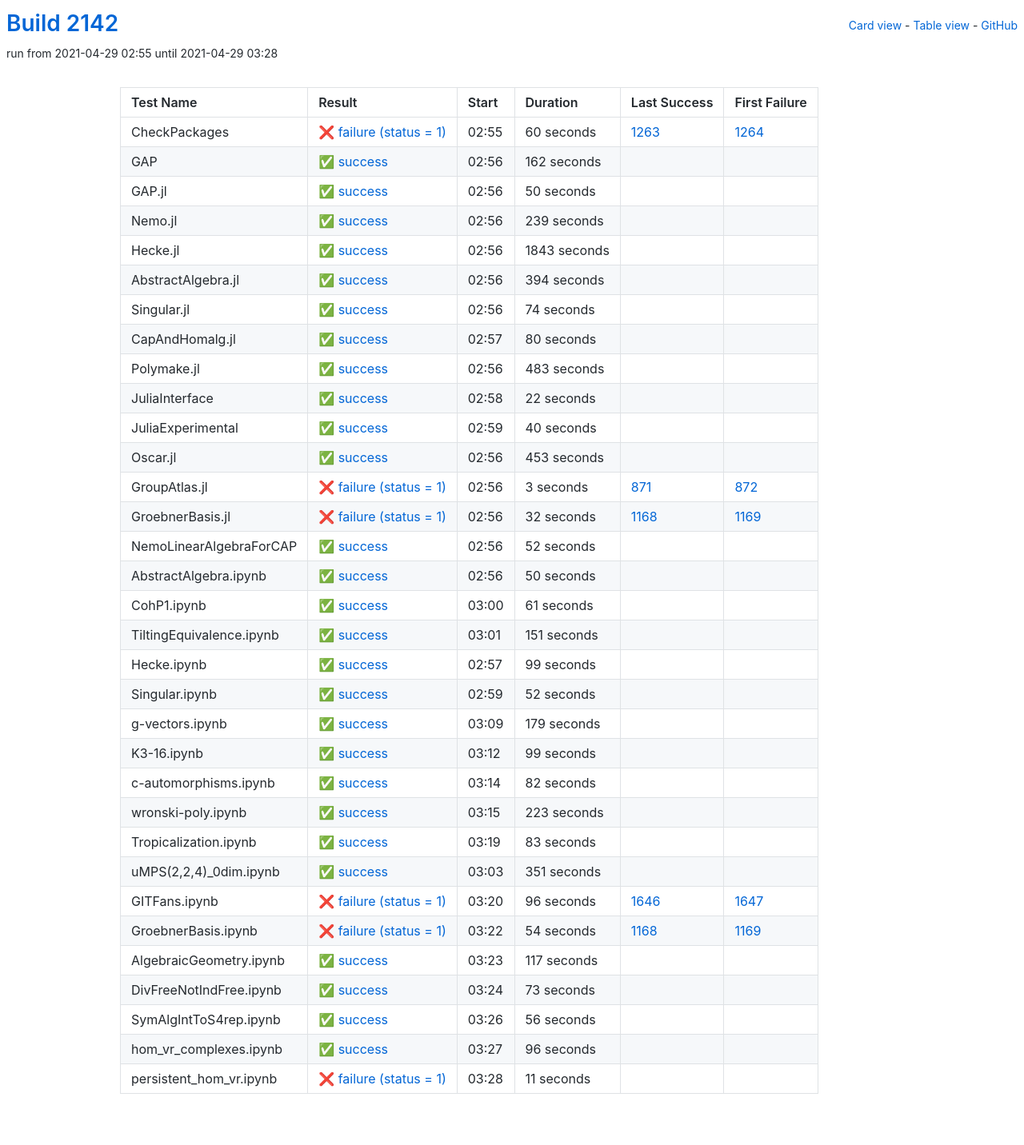
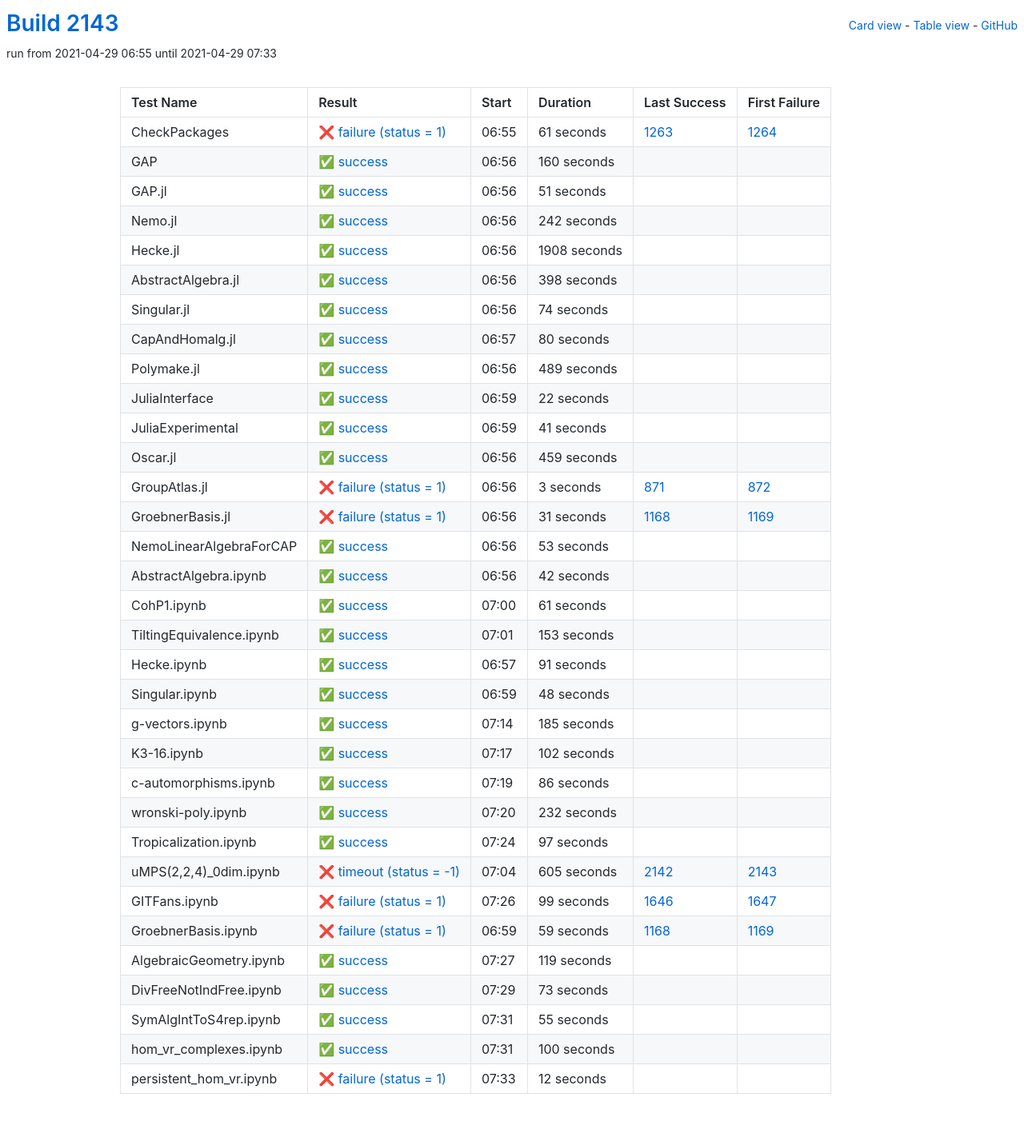
Before and after one commit to oscar-system/oscar-ci-status-stable, a Jekyll site: the page built from table.html, in a window 1280 px wide. Shown: the whole page at 80% size. Built offline with Jekyll 4.4.1, drawn with Linux system fonts in a browser that asks for light colours.

Commit message:
Build #2143

```diff
--- a/_data/ci.yml
+++ b/_data/ci.yml
@@ -1,6 +1,6 @@
 ---
-build: 2142
-build_url: https://oscarci.mathematik.uni-kl.de/job/oscar-stable/2142/
+build: 2143
+build_url: https://oscarci.mathematik.uni-kl.de/job/oscar-stable/2143/
 job: oscar-stable
 organization: oscar-system
 repo: oscar-ci-status-stable
@@ -8,80 +8,80 @@ repourl: https://github.com/oscar-system/oscar-ci-status-stable
 tests:
 - name: CheckPackages
   id: checkpackages
-  log: https://oscarci.mathematik.uni-kl.de/job/oscar-stable/2142/artifact/logs/build-2142/CheckPackages.log
-  start: 2021-04-29 02:55
+  log: https://oscarci.mathematik.uni-kl.de/job/oscar-stable/2143/artifact/logs/build-2143/CheckPackages.log
+  start: 2021-04-29 06:55
   success: false
   exitcode: 1
   status: failure
-  duration: 60
+  duration: 61
   last_success: 1263
   last_success_url: https://oscarci.mathematik.uni-kl.de/job/oscar-stable/1263/
   first_failure: 1264
   first_failure_url: https://oscarci.mathematik.uni-kl.de/job/oscar-stable/1264/
 - name: GAP
   id: gap
-  log: https://oscarci.mathematik.uni-kl.de/job/oscar-stable/2142/artifact/logs/build-2142/GAP.log
-  start: 2021-04-29 02:56
+  log: https://oscarci.mathematik.uni-kl.de/job/oscar-stable/2143/artifact/logs/build-2143/GAP.log
+  start: 2021-04-29 06:56
   success: true
   exitcode: 0
   status: success
-  duration: 162
+  duration: 160
   last_success: false
   last_success_url:
   first_failure: false
   first_failure_url:
 - name: GAP.jl
   id: gap-jl
-  log: https://oscarci.mathematik.uni-kl.de/job/oscar-stable/2142/artifact/logs/build-2142/GAP.jl.log
-  start: 2021-04-29 02:56
+  log: https://oscarci.mathematik.uni-kl.de/job/oscar-stable/2143/artifact/logs/build-2143/GAP.jl.log
+  start: 2021-04-29 06:56
   success: true
   exitcode: 0
   status: success
-  duration: 50
+  duration: 51
   last_success: false
   last_success_url:
   first_failure: false
   first_failure_url:
 - name: Nemo.jl
   id: nemo-jl
-  log: https://oscarci.mathematik.uni-kl.de/job/oscar-stable/2142/artifact/logs/build-2142/Nemo.jl.log
-  start: 2021-04-29 02:56
+  log: https://oscarci.mathematik.uni-kl.de/job/oscar-stable/2143/artifact/logs/build-2143/Nemo.jl.log
+  start: 2021-04-29 06:56
   success: true
   exitcode: 0
   status: success
-  duration: 239
+  duration: 242
   last_success: false
   last_success_url:
   first_failure: false
   first_failure_url:
 - name: Hecke.jl
   id: hecke-jl
-  log: https://oscarci.mathematik.uni-kl.de/job/oscar-stable/2142/artifact/logs/build-2142/Hecke.jl.log
-  start: 2021-04-29 02:56
+  log: https://oscarci.mathematik.uni-kl.de/job/oscar-stable/2143/artifact/logs/build-2143/Hecke.jl.log
+  start: 2021-04-29 06:56
   success: true
   exitcode: 0
   status: success
-  duration: 1843
+  duration: 1908
   last_success: false
   last_success_url:
   first_failure: false
   first_failure_url:
 - name: AbstractAlgebra.jl
   id: abstractalgebra-jl
-  log: https://oscarci.mathematik.uni-kl.de/job/oscar-stable/2142/artifact/logs/build-2142/AbstractAlgebra.jl.log
-  start: 2021-04-29 02:56
+  log: https://oscarci.mathematik.uni-kl.de/job/oscar-stable/2143/artifact/logs/build-2143/AbstractAlgebra.jl.log
+  start: 2021-04-29 06:56
   success: true
   exitcode: 0
   status: success
-  duration: 394
+  duration: 398
   last_success: false
   last_success_url:
   first_failure: false
   first_failure_url:
 - name: Singular.jl
   id: singular-jl
-  log: https://oscarci.mathematik.uni-kl.de/job/oscar-stable/2142/artifact/logs/build-2142/Singular.jl.log
-  start: 2021-04-29 02:56
+  log: https://oscarci.mathematik.uni-kl.de/job/oscar-stable/2143/artifact/logs/build-2143/Singular.jl.log
+  start: 2021-04-29 06:56
   success: true
   exitcode: 0
   status: success
@@ -92,8 +92,8 @@ tests:
   first_failure_url:
 - name: CapAndHomalg.jl
   id: capandhomalg-jl
-  log: https://oscarci.mathematik.uni-kl.de/job/oscar-stable/2142/artifact/logs/build-2142/CapAndHomalg.jl.log
-  start: 2021-04-29 02:57
+  log: https://oscarci.mathematik.uni-kl.de/job/oscar-stable/2143/artifact/logs/build-2143/CapAndHomalg.jl.log
+  start: 2021-04-29 06:57
   success: true
   exitcode: 0
   status: success
@@ -104,20 +104,20 @@ tests:
   first_failure_url:
 - name: Polymake.jl
   id: polymake-jl
-  log: https://oscarci.mathematik.uni-kl.de/job/oscar-stable/2142/artifact/logs/build-2142/Polymake.jl.log
-  start: 2021-04-29 02:56
+  log: https://oscarci.mathematik.uni-kl.de/job/oscar-stable/2143/artifact/logs/build-2143/Polymake.jl.log
+  start: 2021-04-29 06:56
   success: true
   exitcode: 0
   status: success
-  duration: 483
+  duration: 489
   last_success: false
   last_success_url:
   first_failure: false
   first_failure_url:
 - name: JuliaInterface
   id: juliainterface
-  log: https://oscarci.mathematik.uni-kl.de/job/oscar-stable/2142/artifact/logs/build-2142/JuliaInterface.log
-  start: 2021-04-29 02:58
+  log: https://oscarci.mathematik.uni-kl.de/job/oscar-stable/2143/artifact/logs/build-2143/JuliaInterface.log
+  start: 2021-04-29 06:59
   success: true
   exitcode: 0
   status: success
@@ -128,32 +128,32 @@ tests:
   first_failure_url:
 - name: JuliaExperimental
   id: juliaexperimental
-  log: https://oscarci.mathematik.uni-kl.de/job/oscar-stable/2142/artifact/logs/build-2142/JuliaExperimental.log
-  start: 2021-04-29 02:59
+  log: https://oscarci.mathematik.uni-kl.de/job/oscar-stable/2143/artifact/logs/build-2143/JuliaExperimental.log
+  start: 2021-04-29 06:59
   success: true
   exitcode: 0
   status: success
-  duration: 40
+  duration: 41
   last_success: false
   last_success_url:
   first_failure: false
   first_failure_url:
 - name: Oscar.jl
   id: oscar-jl
-  log: https://oscarci.mathematik.uni-kl.de/job/oscar-stable/2142/artifact/logs/build-2142/Oscar.jl.log
-  start: 2021-04-29 02:56
+  log: https://oscarci.mathematik.uni-kl.de/job/oscar-stable/2143/artifact/logs/build-2143/Oscar.jl.log
+  start: 2021-04-29 06:56
   success: true
   exitcode: 0
   status: success
-  duration: 453
+  duration: 459
   last_success: false
   last_success_url:
   first_failure: false
   first_failure_url:
 - name: GroupAtlas.jl
   id: groupatlas-jl
-  log: https://oscarci.mathematik.uni-kl.de/job/oscar-stable/2142/artifact/logs/build-2142/GroupAtlas.jl.log
-  start: 2021-04-29 02:56
+  log: https://oscarci.mathematik.uni-kl.de/job/oscar-stable/2143/artifact/logs/build-2143/GroupAtlas.jl.log
+  start: 2021-04-29 06:56
   success: false
   exitcode: 1
   status: failure
@@ -164,44 +164,44 @@ tests:
   first_failure_url: https://oscarci.mathematik.uni-kl.de/job/oscar-stable/872/
 - name: GroebnerBasis.jl
   id: groebnerbasis-jl
-  log: https://oscarci.mathematik.uni-kl.de/job/oscar-stable/2142/artifact/logs/build-2142/GroebnerBasis.jl.log
-  start: 2021-04-29 02:56
+  log: https://oscarci.mathematik.uni-kl.de/job/oscar-stable/2143/artifact/logs/build-2143/GroebnerBasis.jl.log
+  start: 2021-04-29 06:56
   success: false
   exitcode: 1
   status: failure
-  duration: 32
+  duration: 31
   last_success: 1168
   last_success_url: https://oscarci.mathematik.uni-kl.de/job/oscar-stable/1168/
   first_failure: 1169
   first_failure_url: https://oscarci.mathematik.uni-kl.de/job/oscar-stable/1169/
 - name: NemoLinearAlgebraForCAP
   id: nemolinearalgebraforcap
-  log: https://oscarci.mathematik.uni-kl.de/job/oscar-stable/2142/artifact/logs/build-2142/NemoLinearAlgebraForCAP.log
-  start: 2021-04-29 02:56
+  log: https://oscarci.mathematik.uni-kl.de/job/oscar-stable/2143/artifact/logs/build-2143/NemoLinearAlgebraForCAP.log
+  start: 2021-04-29 06:56
   success: true
   exitcode: 0
   status: success
-  duration: 52
+  duration: 53
   last_success: false
   last_success_url:
   first_failure: false
   first_failure_url:
 - name: AbstractAlgebra.ipynb
   id: abstractalgebra-ipynb
-  log: https://oscarci.mathematik.uni-kl.de/job/oscar-stable/2142/artifact/logs/build-2142/AbstractAlgebra.ipynb.log
-  start: 2021-04-29 02:56
+  log: https://oscarci.mathematik.uni-kl.de/job/oscar-stable/2143/artifact/logs/build-2143/AbstractAlgebra.ipynb.log
+  start: 2021-04-29 06:56
   success: true
   exitcode: 0
   status: success
-  duration: 50
+  duration: 42
   last_success: false
   last_success_url:
   first_failure: false
   first_failure_url:
 - name: CohP1.ipynb
   id: cohp1-ipynb
-  log: https://oscarci.mathematik.uni-kl.de/job/oscar-stable/2142/artifact/logs/build-2142/CohP1.ipynb.log
-  start: 2021-04-29 03:00
+  log: https://oscarci.mathematik.uni-kl.de/job/oscar-stable/2143/artifact/logs/build-2143/CohP1.ipynb.log
+  start: 2021-04-29 07:00
   success: true
   exitcode: 0
   status: success
@@ -212,152 +212,152 @@ tests:
   first_failure_url:
 - name: TiltingEquivalence.ipynb
   id: tiltingequivalence-ipynb
-  log: https://oscarci.mathematik.uni-kl.de/job/oscar-stable/2142/artifact/logs/build-2142/TiltingEquivalence.ipynb.log
-  start: 2021-04-29 03:01
+  log: https://oscarci.mathematik.uni-kl.de/job/oscar-stable/2143/artifact/logs/build-2143/TiltingEquivalence.ipynb.log
+  start: 2021-04-29 07:01
   success: true
   exitcode: 0
   status: success
-  duration: 151
+  duration: 153
   last_success: false
   last_success_url:
   first_failure: false
   first_failure_url:
 - name: Hecke.ipynb
   id: hecke-ipynb
-  log: https://oscarci.mathematik.uni-kl.de/job/oscar-stable/2142/artifact/logs/build-2142/Hecke.ipynb.log
-  start: 2021-04-29 02:57
+  log: https://oscarci.mathematik.uni-kl.de/job/oscar-stable/2143/artifact/logs/build-2143/Hecke.ipynb.log
+  start: 2021-04-29 06:57
   success: true
   exitcode: 0
   status: success
-  duration: 99
+  duration: 91
   last_success: false
   last_success_url:
   first_failure: false
   first_failure_url:
 - name: Singular.ipynb
   id: singular-ipynb
-  log: https://oscarci.mathematik.uni-kl.de/job/oscar-stable/2142/artifact/logs/build-2142/Singular.ipynb.log
-  start: 2021-04-29 02:59
+  log: https://oscarci.mathematik.uni-kl.de/job/oscar-stable/2143/artifact/logs/build-2143/Singular.ipynb.log
+  start: 2021-04-29 06:59
   success: true
   exitcode: 0
   status: success
-  duration: 52
+  duration: 48
   last_success: false
   last_success_url:
   first_failure: false
   first_failure_url:
 - name: g-vectors.ipynb
   id: g-vectors-ipynb
-  log: https://oscarci.mathematik.uni-kl.de/job/oscar-stable/2142/artifact/logs/build-2142/g-vectors.ipynb.log
-  start: 2021-04-29 03:09
+  log: https://oscarci.mathematik.uni-kl.de/job/oscar-stable/2143/artifact/logs/build-2143/g-vectors.ipynb.log
+  start: 2021-04-29 07:14
   success: true
   exitcode: 0
   status: success
-  duration: 179
+  duration: 185
   last_success: false
   last_success_url:
   first_failure: false
   first_failure_url:
 - name: K3-16.ipynb
   id: k3-16-ipynb
-  log: https://oscarci.mathematik.uni-kl.de/job/oscar-stable/2142/artifact/logs/build-2142/K3-16.ipynb.log
-  start: 2021-04-29 03:12
+  log: https://oscarci.mathematik.uni-kl.de/job/oscar-stable/2143/artifact/logs/build-2143/K3-16.ipynb.log
+  start: 2021-04-29 07:17
   success: true
   exitcode: 0
   status: success
-  duration: 99
+  duration: 102
   last_success: false
   last_success_url:
   first_failure: false
   first_failure_url:
 - name: c-automorphisms.ipynb
   id: c-automorphisms-ipynb
-  log: https://oscarci.mathematik.uni-kl.de/job/oscar-stable/2142/artifact/logs/build-2142/c-automorphisms.ipynb.log
-  start: 2021-04-29 03:14
+  log: https://oscarci.mathematik.uni-kl.de/job/oscar-stable/2143/artifact/logs/build-2143/c-automorphisms.ipynb.log
+  start: 2021-04-29 07:19
   success: true
   exitcode: 0
   status: success
-  duration: 82
+  duration: 86
   last_success: false
   last_success_url:
   first_failure: false
   first_failure_url:
 - name: wronski-poly.ipynb
   id: wronski-poly-ipynb
-  log: https://oscarci.mathematik.uni-kl.de/job/oscar-stable/2142/artifact/logs/build-2142/wronski-poly.ipynb.log
-  start: 2021-04-29 03:15
+  log: https://oscarci.mathematik.uni-kl.de/job/oscar-stable/2143/artifact/logs/build-2143/wronski-poly.ipynb.log
+  start: 2021-04-29 07:20
   success: true
   exitcode: 0
   status: success
-  duration: 223
+  duration: 232
   last_success: false
   last_success_url:
   first_failure: false
   first_failure_url:
 - name: Tropicalization.ipynb
   id: tropicalization-ipynb
-  log: https://oscarci.mathematik.uni-kl.de/job/oscar-stable/2142/artifact/logs/build-2142/Tropicalization.ipynb.log
-  start: 2021-04-29 03:19
+  log: https://oscarci.mathematik.uni-kl.de/job/oscar-stable/2143/artifact/logs/build-2143/Tropicalization.ipynb.log
+  start: 2021-04-29 07:24
   success: true
   exitcode: 0
   status: success
-  duration: 83
+  duration: 97
   last_success: false
   last_success_url:
   first_failure: false
   first_failure_url:
 - name: uMPS(2,2,4)_0dim.ipynb
   id: umps-2-2-4-0dim-ipynb
-  log: https://oscarci.mathematik.uni-kl.de/job/oscar-stable/2142/artifact/logs/build-2142/uMPS-2-2-4-_0dim.ipynb.log
-  start: 2021-04-29 03:03
-  success: true
-  exitcode: 0
-  status: success
-  duration: 351
-  last_success: false
-  last_success_url:
-  first_failure: false
-  first_failure_url:
+  log: https://oscarci.mathematik.uni-kl.de/job/oscar-stable/2143/artifact/logs/build-2143/uMPS-2-2-4-_0dim.ipynb.log
+  start: 2021-04-29 07:04
+  success: false
+  exitcode: -1
+  status: timeout
+  duration: 605
+  last_success: 2142
+  last_success_url: https://oscarci.mathematik.uni-kl.de/job/oscar-stable/2142/
+  first_failure: 2143
+  first_failure_url: https://oscarci.mathematik.uni-kl.de/job/oscar-stable/2143/
 - name: GITFans.ipynb
   id: gitfans-ipynb
-  log: https://oscarci.mathematik.uni-kl.de/job/oscar-stable/2142/artifact/logs/build-2142/GITFans.ipynb.log
-  start: 2021-04-29 03:20
+  log: https://oscarci.mathematik.uni-kl.de/job/oscar-stable/2143/artifact/logs/build-2143/GITFans.ipynb.log
+  start: 2021-04-29 07:26
   success: false
   exitcode: 1
   status: failure
-  duration: 96
+  duration: 99
   last_success: 1646
   last_success_url: https://oscarci.mathematik.uni-kl.de/job/oscar-stable/1646/
   first_failure: 1647
   first_failure_url: https://oscarci.mathematik.uni-kl.de/job/oscar-stable/1647/
 - name: GroebnerBasis.ipynb
   id: groebnerbasis-ipynb
-  log: https://oscarci.mathematik.uni-kl.de/job/oscar-stable/2142/artifact/logs/build-2142/GroebnerBasis.ipynb.log
-  start: 2021-04-29 03:22
+  log: https://oscarci.mathematik.uni-kl.de/job/oscar-stable/2143/artifact/logs/build-2143/GroebnerBasis.ipynb.log
+  start: 2021-04-29 06:59
   success: false
   exitcode: 1
   status: failure
-  duration: 54
+  duration: 59
   last_success: 1168
   last_success_url: https://oscarci.mathematik.uni-kl.de/job/oscar-stable/1168/
   first_failure: 1169
   first_failure_url: https://oscarci.mathematik.uni-kl.de/job/oscar-stable/1169/
 - name: AlgebraicGeometry.ipynb
   id: algebraicgeometry-ipynb
-  log: https://oscarci.mathematik.uni-kl.de/job/oscar-stable/2142/artifact/logs/build-2142/AlgebraicGeometry.ipynb.log
-  start: 2021-04-29 03:23
+  log: https://oscarci.mathematik.uni-kl.de/job/oscar-stable/2143/artifact/logs/build-2143/AlgebraicGeometry.ipynb.log
+  start: 2021-04-29 07:27
   success: true
   exitcode: 0
   status: success
-  duration: 117
+  duration: 119
   last_success: false
   last_success_url:
   first_failure: false
   first_failure_url:
 - name: DivFreeNotIndFree.ipynb
   id: divfreenotindfree-ipynb
-  log: https://oscarci.mathematik.uni-kl.de/job/oscar-stable/2142/artifact/logs/build-2142/DivFreeNotIndFree.ipynb.log
-  start: 2021-04-29 03:24
+  log: https://oscarci.mathematik.uni-kl.de/job/oscar-stable/2143/artifact/logs/build-2143/DivFreeNotIndFree.ipynb.log
+  start: 2021-04-29 07:29
   success: true
   exitcode: 0
   status: success
@@ -368,36 +368,36 @@ tests:
   first_failure_url:
 - name: SymAlgIntToS4rep.ipynb
   id: symalginttos4rep-ipynb
-  log: https://oscarci.mathematik.uni-kl.de/job/oscar-stable/2142/artifact/logs/build-2142/SymAlgIntToS4rep.ipynb.log
-  start: 2021-04-29 03:26
+  log: https://oscarci.mathematik.uni-kl.de/job/oscar-stable/2143/artifact/logs/build-2143/SymAlgIntToS4rep.ipynb.log
+  start: 2021-04-29 07:31
   success: true
   exitcode: 0
   status: success
-  duration: 56
+  duration: 55
   last_success: false
   last_success_url:
   first_failure: false
   first_failure_url:
 - name: hom_vr_complexes.ipynb
   id: hom-vr-complexes-ipynb
-  log: https://oscarci.mathematik.uni-kl.de/job/oscar-stable/2142/artifact/logs/build-2142/hom_vr_complexes.ipynb.log
-  start: 2021-04-29 03:27
+  log: https://oscarci.mathematik.uni-kl.de/job/oscar-stable/2143/artifact/logs/build-2143/hom_vr_complexes.ipynb.log
+  start: 2021-04-29 07:31
   success: true
   exitcode: 0
   status: success
-  duration: 96
+  duration: 100
   last_success: false
   last_success_url:
   first_failure: false
   first_failure_url:
 - name: persistent_hom_vr.ipynb
   id: persistent-hom-vr-ipynb
-  log: https://oscarci.mathematik.uni-kl.de/job/oscar-stable/2142/artifact/logs/build-2142/persistent_hom_vr.ipynb.log
-  start: 2021-04-29 03:28
+  log: https://oscarci.mathematik.uni-kl.de/job/oscar-stable/2143/artifact/logs/build-2143/persistent_hom_vr.ipynb.log
+  start: 2021-04-29 07:33
   success: false
   exitcode: 1
   status: failure
-  duration: 11
+  duration: 12
   last_success: false
   last_success_url:
   first_failure: false
```
Also changed, not shown: README.md.
